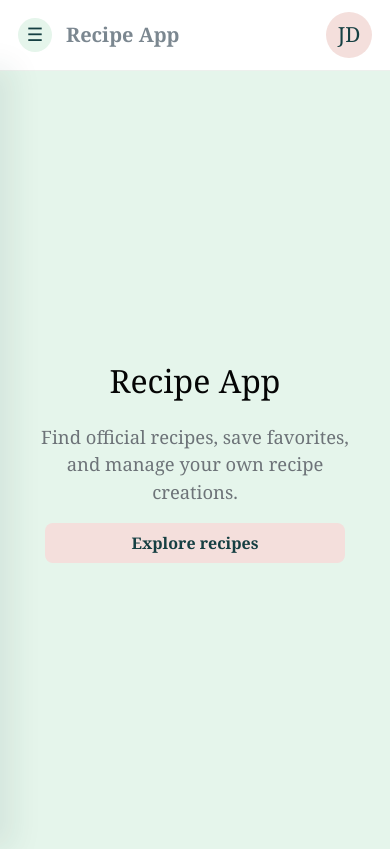
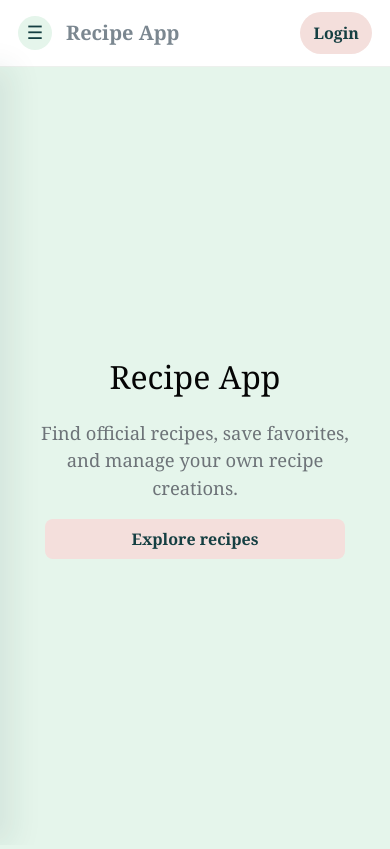
Before and after one commit to tulipbayy/forge-recipe-app, a React (Vite) app in the folder frontend/: page / in a window 390 px wide. Built offline with nearby package versions, Linux system fonts and the light colour scheme; no server answers.

Commit message:
Add navbar login controls

```diff
--- a/frontend/src/components/Navbar.jsx
+++ b/frontend/src/components/Navbar.jsx
@@ -1,6 +1,25 @@
 import { NavLink } from "react-router-dom";
+import { GoogleAuthProvider, signInWithPopup, signOut } from "firebase/auth";
+import { auth } from "../../public/firebase";
+import { useAuth } from "../context/AuthContext";
 
 export default function Navbar({ onMenuClick }) {
+  const { firebaseUser, userDoc } = useAuth();
+
+  const initials =
+    userDoc?.username?.slice(0, 2).toUpperCase() ||
+    firebaseUser?.email?.slice(0, 2).toUpperCase() ||
+    "JD";
+
+  async function handleLogin() {
+    const provider = new GoogleAuthProvider();
+    await signInWithPopup(auth, provider);
+  }
+
+  async function handleLogout() {
+    await signOut(auth);
+  }
+
   return (
     <header className="top-nav">
       <div className="brand-group">
@@ -17,8 +36,21 @@ export default function Navbar({ onMenuClick }) {
         <NavLink to="/my-recipes">My Recipes</NavLink>
         <NavLink to="/create-recipe">Create Recipe</NavLink>
       </nav>
-      <div className="avatar" aria-label="Current user">
-        JD
+      <div className="account-actions">
+        {firebaseUser ? (
+          <>
+            <div className="avatar" aria-label="Current user">
+              {initials}
+            </div>
+            <button type="button" className="auth-button" onClick={handleLogout}>
+              Logout
+            </button>
+          </>
+        ) : (
+          <button type="button" className="auth-button primary" onClick={handleLogin}>
+            Login
+          </button>
+        )}
       </div>
     </header>
   );
--- a/frontend/src/styles.css
+++ b/frontend/src/styles.css
@@ -143,6 +143,41 @@ a {
   background: var(--pink);
   color: var(--ink);
   font-size: 1.3rem;
+}
+
+.account-actions {
+  justify-self: end;
+  display: inline-flex;
+  align-items: center;
+  gap: 10px;
+}
+
+.auth-button {
+  border: 1px solid #dfe7e2;
+  border-radius: 999px;
+  background: var(--paper);
+  color: var(--ink);
+  cursor: pointer;
+  font-weight: 700;
+  padding: 9px 16px;
+  transition:
+    background 180ms ease,
+    border-color 180ms ease,
+    color 180ms ease;
+}
+
+.auth-button:hover {
+  border-color: #b9d0c1;
+  background: #f8fbf9;
+}
+
+.auth-button.primary {
+  border-color: transparent;
+  background: var(--pink);
+}
+
+.auth-button.primary:hover {
+  background: #ead4d1;
 }
 
 .mint-page {
@@ -675,10 +710,18 @@ button.return-link {
     white-space: nowrap;
   }
 
+  .account-actions {
+    gap: 8px;
+  }
+
   .avatar {
     justify-self: end;
     width: 46px;
     height: 46px;
+  }
+
+  .auth-button {
+    padding: 8px 12px;
   }
 
   .mint-page {
```
